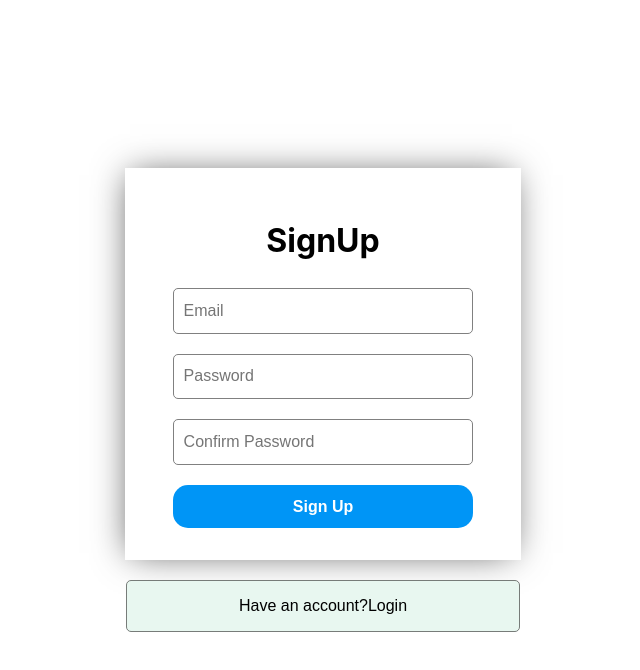
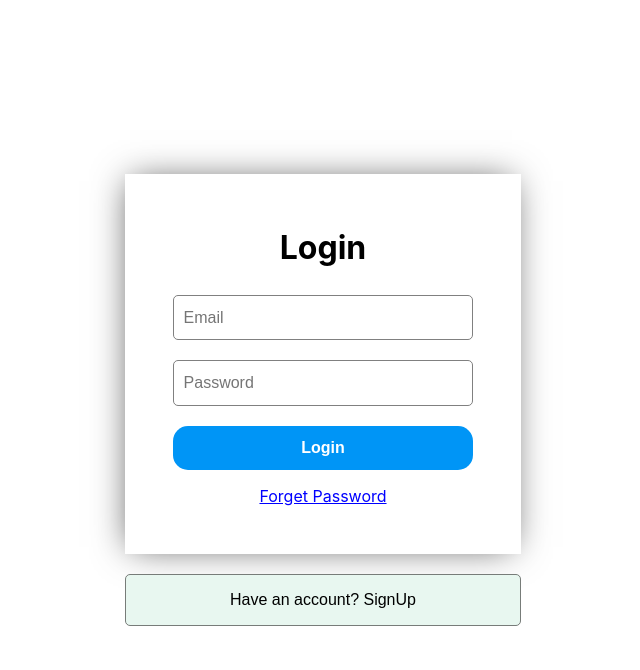
Before and after one commit to Aman123x/expense-tracker-app, a React (Create React App) app: page / in a window 1280 px wide. Shown: the top 670 px of the page, without its empty margins (317-957 px from the left). Built offline with nearby package versions, Linux system fonts and the light colour scheme.

Commit message:
Made Login Page

```diff
--- a/public/index.html
+++ b/public/index.html
@@ -15,6 +15,7 @@
       user's mobile device or desktop. See https://developers.google.com/web/fundamentals/web-app-manifest/
     -->
     <link rel="manifest" href="%PUBLIC_URL%/manifest.json" />
+    <link rel="stylesheet" href="https://fonts.googleapis.com/css2?family=Material+Symbols+Outlined:opsz,wght,FILL,GRAD@24,400,0,0" />
     <!--
       Notice the use of %PUBLIC_URL% in the tags above.
       It will be replaced with the URL of the `public` folder during the build.
--- a/src/App.js
+++ b/src/App.js
@@ -1,11 +1,13 @@
 import './App.css';
-import SignUp from './Components/SignUp/SignUp';
+// import SignUp from './Components/SignUp/SignUp';
+import Login from './Components/Login/Login';
 
 
 function App() {
   return (
     <div>
-      <SignUp />
+      {/* <SignUp /> */}
+      <Login />
     </div>
   );
 }
--- /dev/null
+++ b/src/Components/Login/Login.css
@@ -0,0 +1,61 @@
+.login_parent{
+    width: 100%;
+    display: flex;
+    flex-direction: column;
+    justify-content: center;
+    align-items: center;
+    height: 100vh;
+}
+
+.login_child{
+    width: 300px;
+    padding: 2em 3em;
+    box-shadow: -2px 0px 34px -7px rgba(0,0,0,0.68);
+}
+
+.login_child h1{
+    text-align: center;
+    margin-bottom: 28px;
+}
+
+.login_form{
+    display: flex;
+    flex-direction: column;
+    gap: 20px;
+}
+
+.login_form input{
+    padding:0.8em 0.6em;
+    border-radius: 5px;
+    outline: green;
+    border: 1px solid grey;
+    font-size: 16px;
+}
+
+.login_form button{
+    padding:0.8em 0.6em;
+    background-color: #0095F6;
+    color: white;
+    font-weight: 600;
+    font-size: 16px;
+    border: none;
+    border-radius: 15px;
+    cursor: pointer;
+}
+
+.login_parent>button{
+    margin-top: 20px;
+    padding: 1em 6.5em;
+    background-color: #E8F7F0;
+    border: 1px solid #777C79;
+    font-size: 16px;
+    border-radius: 5px;
+    cursor: pointer;
+}
+
+.login_child p{
+    text-align: center;
+    color: blue;
+    text-decoration: underline;
+    cursor: pointer;
+}
--- a/src/Components/Login/Login.js
+++ b/src/Components/Login/Login.js
@@ -0,0 +1,43 @@
+import React, { useState } from 'react'
+import "./Login.css"
+
+const Login = () => {
+
+    const [inputLogin,setInputLogin]=useState({
+        email:"",
+        password:""
+    })
+
+    function handleLogin(e){
+        let key=e.target.name;
+        setInputLogin({...inputLogin,[key]:e.target.value});
+    }
+
+    function implementLogin(e){
+        e.preventDefault();
+        console.log(inputLogin);
+    }
+
+  return (
+    <div className='login_parent'>
+        <div className='login_child'>
+            <h1>Login</h1>
+            <form onSubmit={implementLogin} className='login_form'>
+                <input type='email' placeholder='Email'
+                name='email'
+                onChange={handleLogin} value={inputLogin.email}
+                />
+
+                <input type='password' placeholder='Password'
+                name='password' onChange={handleLogin} value={inputLogin.password}
+                />
+                <button type='submit'>Login</button>
+            </form>
+            <p>Forget Password</p>
+        </div>
+        <button>Have an account? SignUp</button>
+    </div>
+  )
+}
+
+export default Login
--- a/src/Components/SignUp/SignUp.js
+++ b/src/Components/SignUp/SignUp.js
@@ -24,7 +24,34 @@ const SignUp = () => {
             alert("Password do not match");
             return;
         }
+        sendData(inputData);
         console.log(inputData);
+        setInputData({
+            email: "",
+            password: "",
+            confirmPass: "",
+        });
+    }
+
+    async function sendData(inputData){
+        try{
+            const response=await fetch(`https://identitytoolkit.googleapis.com/v1/accounts:signUp?key=${process.env.REACT_APP_AUTHENTICATION_API_KEY}`,{
+                method: "POST",
+                body: JSON.stringify({
+                    email: inputData.email,
+                    password: inputData.password,
+                    returnSecureToken: true,
+                }),
+                headers: {
+                    "Content-Type": "application/json",
+                },
+            });
+            console.log(response.data);
+        }
+        catch(err){
+            console.log(err);
+        }
+
     }
 
 
@@ -50,7 +77,7 @@ const SignUp = () => {
                 <button type='submit'>Sign Up</button>
             </form>
         </div>
-        <button>Have an account?Login</button>
+        <button>Have an account? Login</button>
     </div>
   )
 }
```
Also changed, not shown: 1 other file (tests, documents, lock files or other folders).
